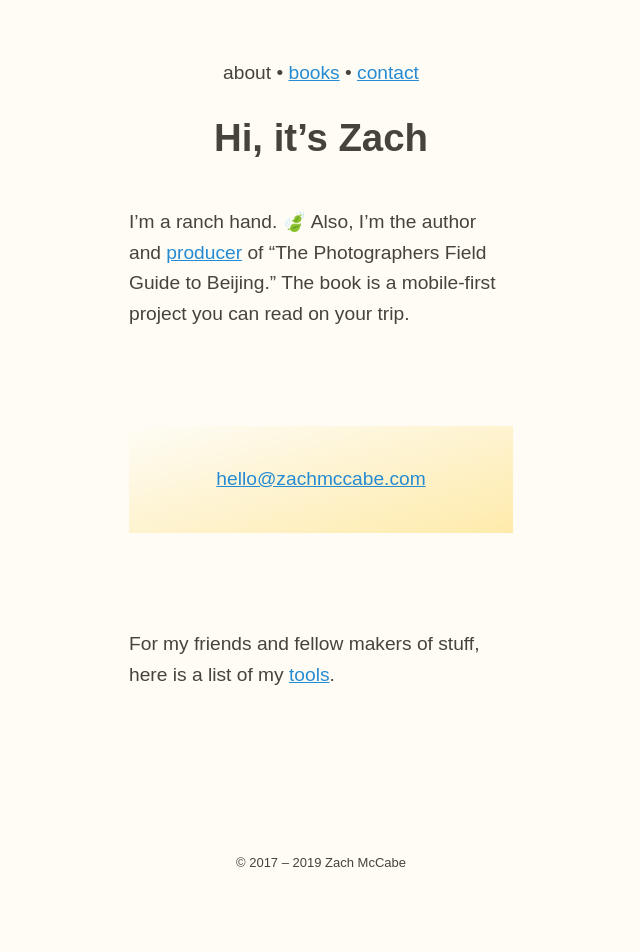
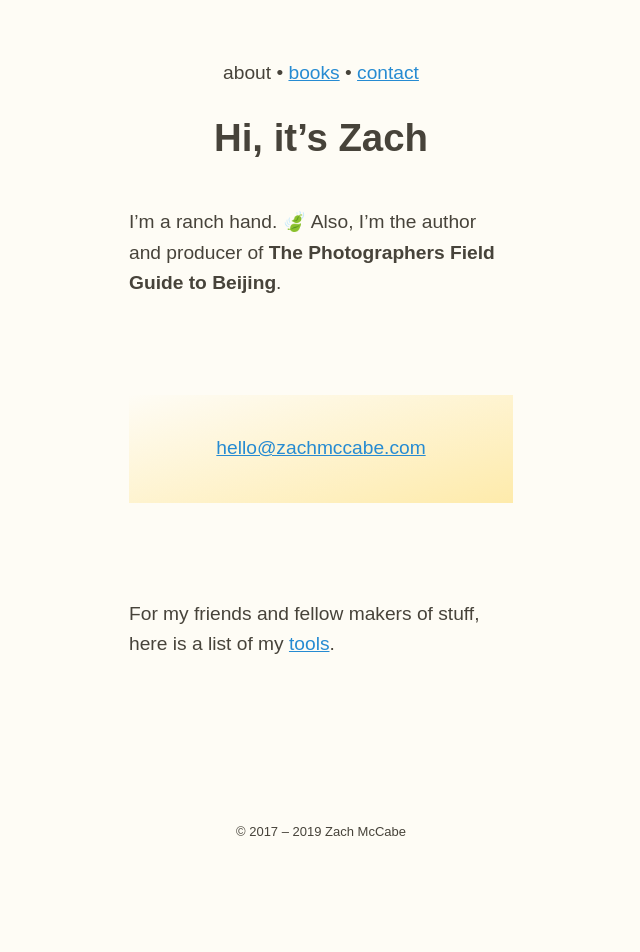
Before and after one commit to zachmccabe/zachmccabe.github.io, a Jekyll site: the page built from about.md, in a window 1280 px wide. Shown: the whole page, without its empty margins (319-959 px from the left). Built offline with Jekyll 4.4.1, drawn with Linux system fonts in a browser that asks for light colours; after the commit the page ends 921 px from its top, so only the background shows below that.

Commit message:
Update about.md

```diff
--- a/about.md
+++ b/about.md
@@ -8,7 +8,7 @@ description: About Zach
 
 
 
-I'm a ranch hand.  🍃  Also, I'm the author and [producer](https://www.zachmccabe.com/beijing/how_the_book_got_made.html) of "The Photographers Field Guide to Beijing." The book is a mobile-first project you can read on your trip.
+I'm a ranch hand.  🍃  Also, I'm the author and producer of **The Photographers Field Guide to Beijing**.
 
 
 <div class="cta-box" style="margin-bottom:5em">
```
